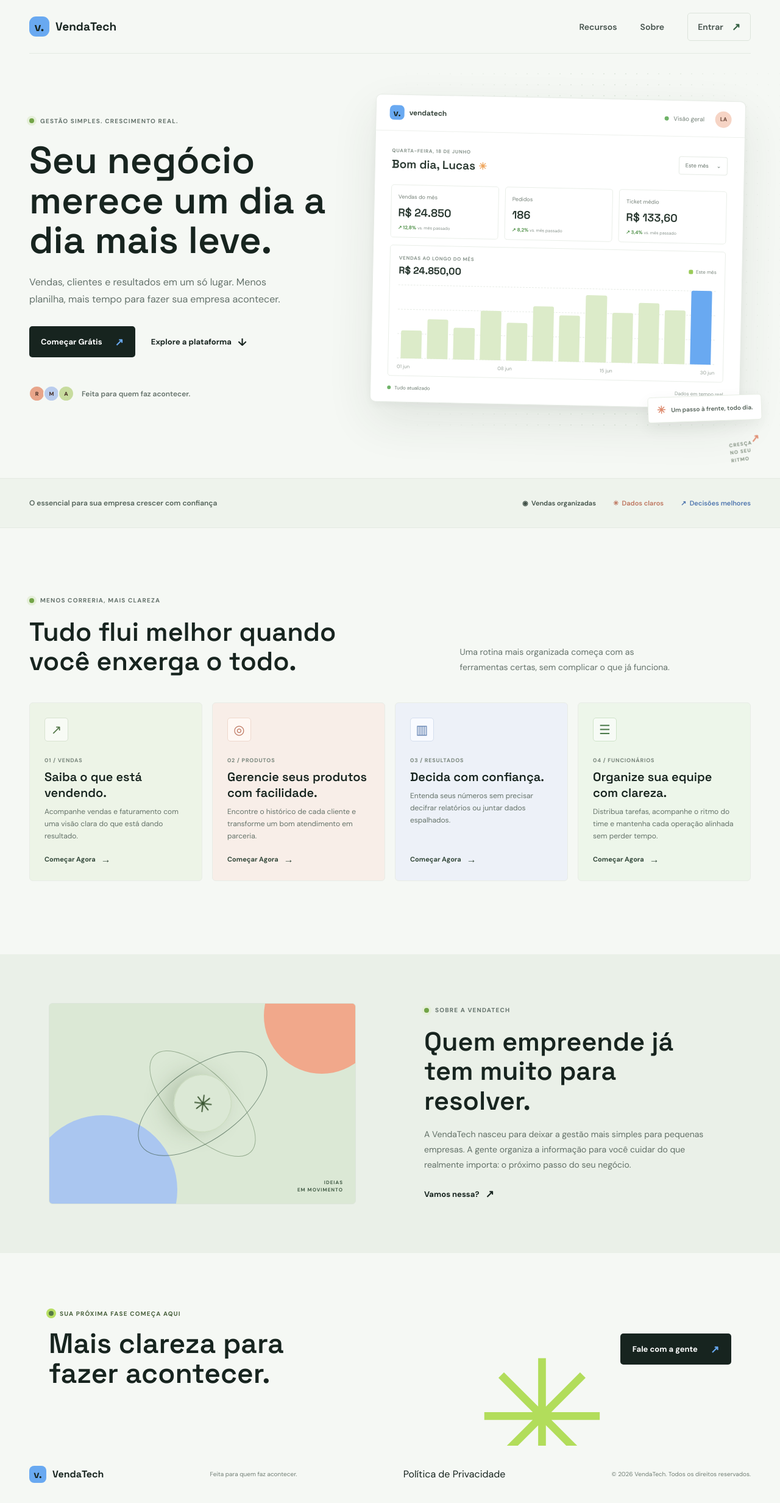
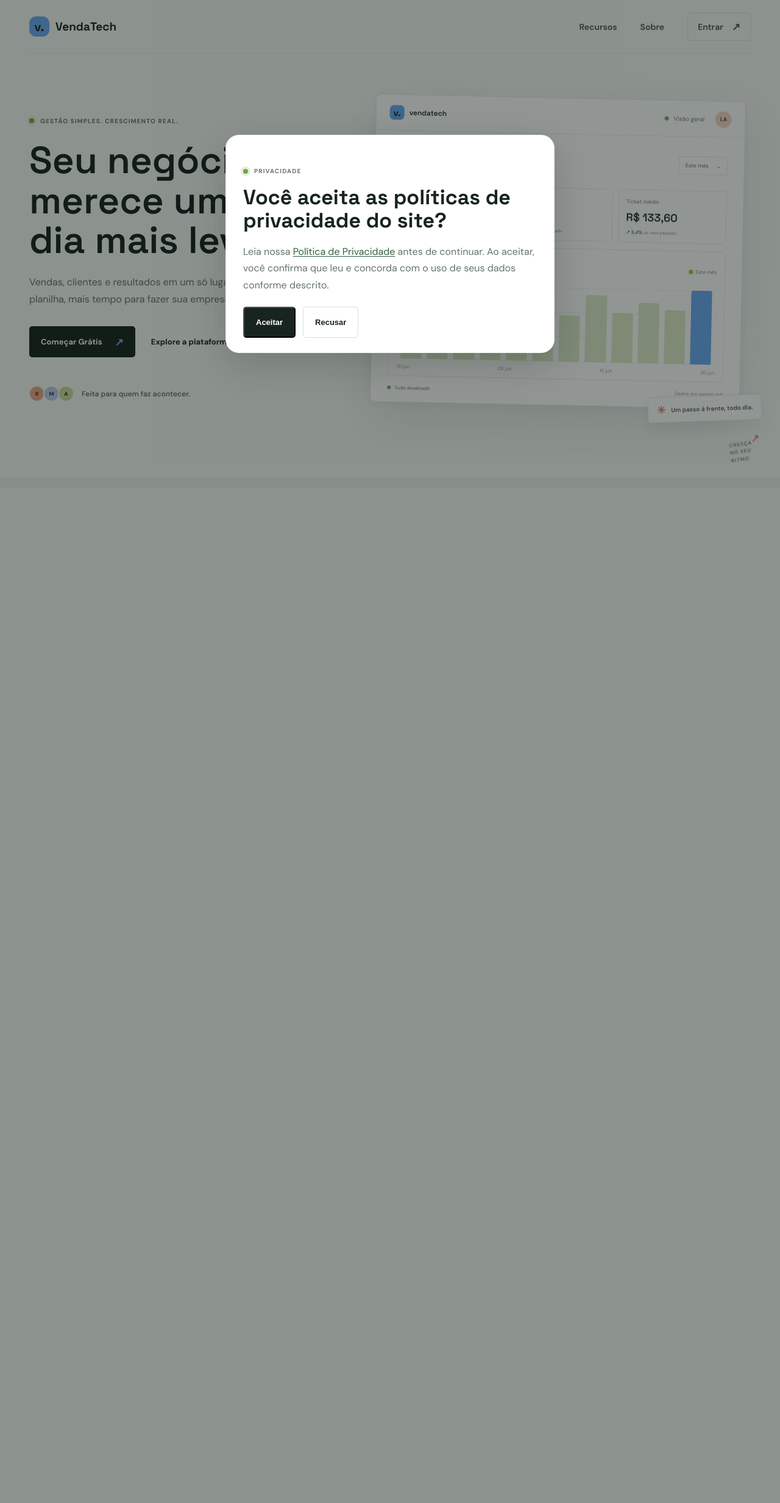
Before and after one commit to pedrodev-233/VendaTech, a Django app: page / in a window 1280 px wide; the page is wider, and only the part inside the window is pictured. Shown: that part at 61% size. After the commit the page ends 758 px from the top of that part, so only its background shows below. Run offline with Django 5.2, Linux system fonts and the light colour scheme; data comes from the database, SQL or seed files in the repository.

Commit message:
Criei os Cookies do site

```diff
--- a/home/static/css/style.css
+++ b/home/static/css/style.css
@@ -236,10 +236,77 @@ a {
     background: var(--green-dark);
 }
 
+.button-secondary {
+    background: transparent;
+    border: 1px solid #d9e0d9;
+    color: var(--ink);
+}
+
+.button-secondary:hover {
+    background: #eef3ee;
+}
+
 .button-primary span,
 .button-dark span {
     color: var(--top);
     font-size: 17px;
+}
+
+.privacy-consent {
+    position: fixed;
+    inset: 0;
+    display: flex;
+    align-items: center;
+    justify-content: center;
+    padding: 24px;
+    background: rgba(12, 20, 16, 0.45);
+    z-index: 50;
+    transition: opacity 180ms ease, visibility 180ms ease;
+}
+
+.privacy-consent.hidden {
+    opacity: 0;
+    visibility: hidden;
+    pointer-events: none;
+}
+
+.privacy-consent-card {
+    width: min(100%, 540px);
+    padding: 32px 28px 24px;
+    border: 1px solid rgba(23, 36, 31, 0.08);
+    border-radius: 22px;
+    background: var(--white);
+    box-shadow: 0 20px 60px rgba(16, 26, 19, 0.18);
+}
+
+.privacy-consent-card h2 {
+    margin-top: 16px;
+    font-family: var(--font-display);
+    font-size: clamp(24px, 4vw, 34px);
+    line-height: 1.12;
+}
+
+.privacy-consent-card p {
+    margin-top: 18px;
+    color: var(--muted);
+    line-height: 1.7;
+}
+
+.privacy-consent-card a {
+    color: var(--green-dark);
+    text-decoration: underline;
+    text-underline-offset: 2px;
+}
+
+.privacy-consent-actions {
+    display: flex;
+    flex-wrap: wrap;
+    gap: 12px;
+    margin-top: 22px;
+}
+
+body.privacy-modal-open {
+    overflow: hidden;
 }
 
 .text-link {
--- a/home/templates/core/index.html
+++ b/home/templates/core/index.html
@@ -99,5 +99,48 @@
         <a href="{% url 'politica' %}">Política de Privacidade</a>
         <span>© 2026 VendaTech. Todos os direitos reservados.</span>
     </footer>
+
+    <div id="privacyConsent" class="privacy-consent" role="dialog" aria-modal="true" aria-labelledby="privacyConsentTitle">
+        <div class="privacy-consent-card">
+            <p class="eyebrow"><span class="eyebrow-dot"></span> PRIVACIDADE</p>
+            <h2 id="privacyConsentTitle">Você aceita as políticas de privacidade do site?</h2>
+            <p>
+                Leia nossa <a href="{% url 'politica' %}" target="_blank" rel="noopener noreferrer">Política de Privacidade</a>
+                antes de continuar. Ao aceitar, você confirma que leu e concorda com o uso de seus dados conforme descrito.
+            </p>
+            <div class="privacy-consent-actions">
+                <button type="button" class="button button-primary" data-privacy-action="accept">Aceitar</button>
+                <button type="button" class="button button-secondary" data-privacy-action="decline">Recusar</button>
+            </div>
+        </div>
+    </div>
+
+    <script>
+        document.addEventListener('DOMContentLoaded', function () {
+            const consentKey = 'vendatech-privacy-consent';
+            const consentModal = document.getElementById('privacyConsent');
+
+            if (!consentModal) return;
+
+            const isDecisionStored = localStorage.getItem(consentKey);
+
+            if (isDecisionStored === 'accepted' || isDecisionStored === 'declined') {
+                consentModal.classList.add('hidden');
+                return;
+            }
+
+            document.body.classList.add('privacy-modal-open');
+            consentModal.classList.remove('hidden');
+
+            document.querySelectorAll('[data-privacy-action]').forEach(function (button) {
+                button.addEventListener('click', function () {
+                    const decision = this.dataset.privacyAction;
+                    localStorage.setItem(consentKey, decision === 'accept' ? 'accepted' : 'declined');
+                    consentModal.classList.add('hidden');
+                    document.body.classList.remove('privacy-modal-open');
+                });
+            });
+        });
+    </script>
 </body>
 </html>
```
Also changed, not shown: saas/settings.py (+10 -0 lines).
